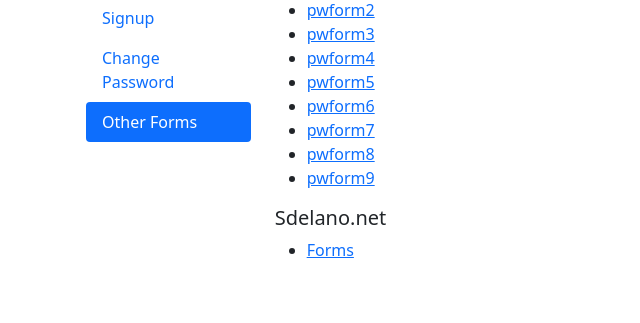
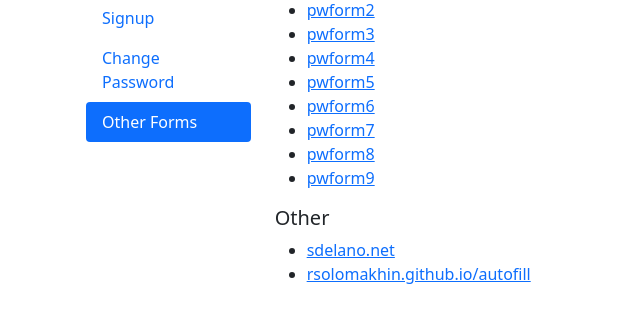
Before and after one commit to persidskiy/ibro-samples, a Flask app: page /forms/other in a window 1280 px wide. Shown: the part 145-468 px from the top of the page, without its empty margins (0-640 px from the left). Run offline with Flask 2, Linux system fonts and the light colour scheme; some libraries are stand-ins or nearby versions.

Commit message:
one more form link

```diff
--- a/web/src/templates/forms/other_forms.html
+++ b/web/src/templates/forms/other_forms.html
@@ -8,8 +8,9 @@
     <li><a href="http://test.babka.biz/test/pwform{{i}}.html">pwform{{i}}</a></li>
     {% endfor %}
 </ul>
-<h5>Sdelano.net</h5>
+<h5>Other</h5>
 <ul>
-    <li><a href="https://sdelano.net/browser/forms/">Forms</a></li>
+    <li><a href="https://sdelano.net/browser/forms/">sdelano.net</a></li>
+    <li><a href="https://rsolomakhin.github.io/autofill/">rsolomakhin.github.io/autofill</a></li>
 </ul>
 {% endblock %}
```
